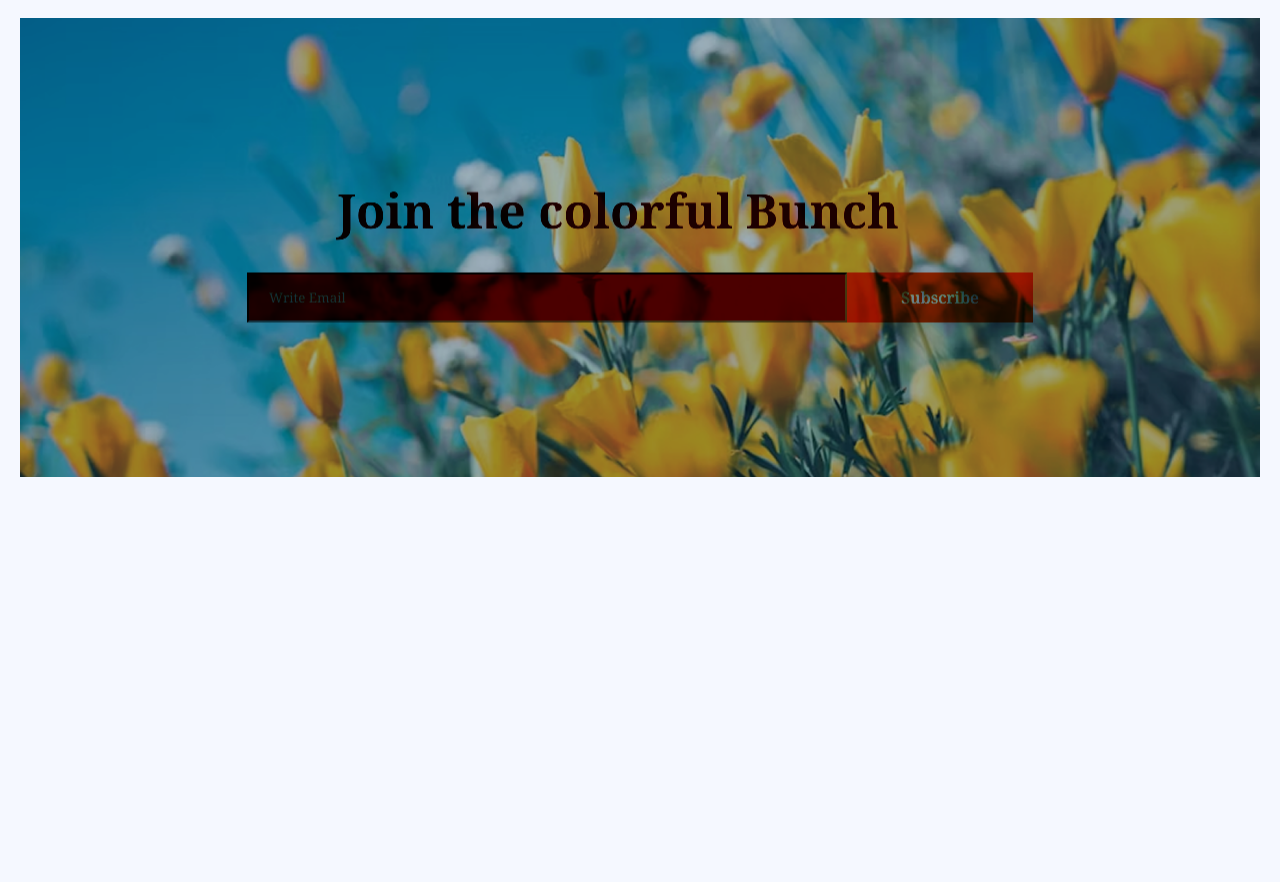
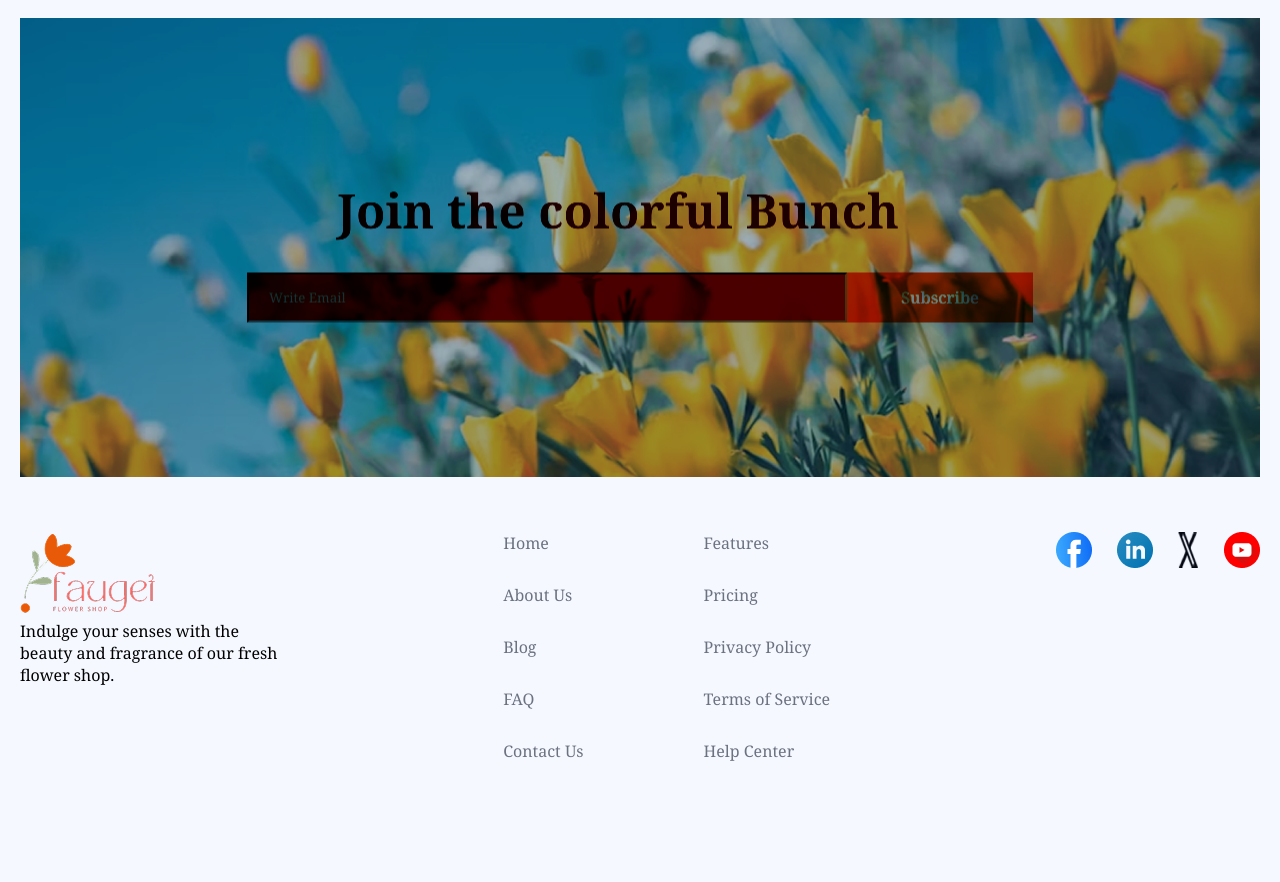
Before and after one commit to SadiaHaque05/assignment-02, a plain HTML site: page index.html in a window 1280 px wide. Shown: the part 3718-4600 px from the top of the page. Before the commit the page ends 4200 px from the top, so only its background shows below. Drawn offline with Linux system fonts and the light colour scheme.

Commit message:
added footer and make it responsive

```diff
--- a/index.html
+++ b/index.html
@@ -169,6 +169,7 @@
                 </div>
         </section>
 
+        <!-- join section -->
         <section class="join-section container">
             <img src="./assets/news-letter-bg.png" alt="">
             <div class="text">
@@ -180,5 +181,40 @@
             </div>
         </section>
     </main>
+
+    <footer>
+         <div class="footer container">
+            <div class="left-side">
+                <div>
+                    <img src="./assets/logo.png" alt="">
+                </div>
+                <div>
+                    <p>Indulge your senses with the <br> beauty and fragrance of our fresh <br> flower shop. </p>
+                </div>
+            </div>
+            <div class="middle-part">
+                <ul>
+                    <li><a href="#">Home</a></li>
+                    <li><a href="#">About Us</a></li>
+                    <li><a href="#">Blog</a></li>
+                    <li><a href="#">FAQ</a></li>
+                    <li><a href="#">Contact Us</a></li>
+                    <li><a href="#">Features</a></li>
+                    <li><a href="#">Pricing</a></li>
+                    <li><a href="#">Privacy Policy</a></li>
+                    <li><a href="#">Terms of Service</a></li>
+                    <li><a href="#">Help Center</a></li>
+                </ul>
+            </div>
+            <div class="right-side">
+                <div id="footer-img">
+                    <img src="./assets/icon-facebook.png" alt="">
+                    <img src="./assets/icon-linkedin.png" alt="">
+                    <img src="./assets/icon-twitter.png" alt="">
+                    <img src="./assets/icon-youtube.png" alt="">
+                </div>
+            </div>
+         </div>
+    </footer>
 </body>
 </html>
--- a/styles/style.css
+++ b/styles/style.css
@@ -283,6 +283,39 @@
 }
 
 
+/* footer */
+.footer{
+    display: flex;
+    justify-content: space-between;
+    width: 1440px;
+    height: 350px ;
+    margin-top: 50px;
+}
+
+.middle-part ul{
+    display: grid;
+    grid-template-rows: repeat(5, 1fr);
+    grid-auto-flow: column;
+    gap: 30px;
+    column-gap: 120px;
+}
+
+.middle-part ul li {
+    list-style: none;
+}
+
+.middle-part ul li a {
+    text-decoration: none;
+    color: #6B7280;
+    font-weight: 400;
+    font-size: 1rem;
+}
+
+#footer-img{
+    display: flex;
+    gap: 25px;
+}
+
 /* responsive design for iphone 14 and 15 pro-max */
 @media screen and (max-width:576px) {
     .banner {
@@ -363,6 +396,7 @@
 
     .list {
         margin-left: 390px;
+        margin-bottom: 200px;
     }
 
     .list ul{
@@ -391,6 +425,8 @@
 
     .title{
         margin-top: 10px;
+        margin-bottom: 50px;
+        text-align: center;
     }
 
     .title h3, .title p{
@@ -425,4 +461,13 @@
         width: 100px;
         height: 50px;
     }
+
+    .footer{
+        flex-direction: column;
+        margin-left: 150px;
+    }
+
+    .middle-part ul{
+        grid-auto-flow: unset;
+    }
 }
```
